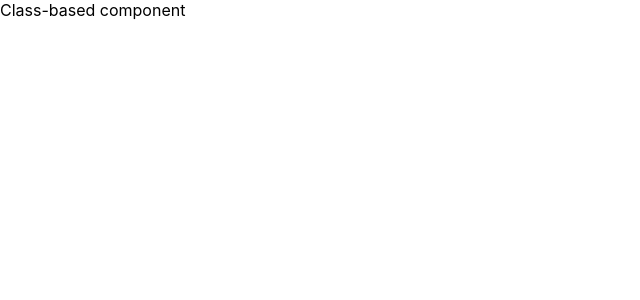
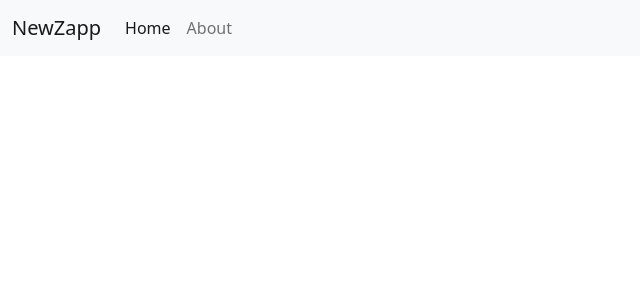
Before and after one commit to Abhijeet6387/NewZapp, a React (Create React App) app: page / in a window 1280 px wide. Shown: the top 300 px of the page, without its empty margins (0-640 px from the left). Built offline with nearby package versions, Linux system fonts and the light colour scheme.

Commit message:
Navbar added

```diff
--- a/public/index.html
+++ b/public/index.html
@@ -7,7 +7,7 @@
     <meta name="theme-color" content="#000000" />
     <meta
       name="description"
-      content="Web site created using create-react-app"
+      content="NewZapp is a news app which provides you with daily news and information of various events happening around the Globe for free!"
     />
     <link rel="apple-touch-icon" href="%PUBLIC_URL%/logo192.png" />
     <!--
@@ -15,6 +15,12 @@
       user's mobile device or desktop. See https://developers.google.com/web/fundamentals/web-app-manifest/
     -->
     <link rel="manifest" href="%PUBLIC_URL%/manifest.json" />
+    <link
+      href="https://cdn.jsdelivr.net/npm/bootstrap@5.1.0/dist/css/bootstrap.min.css"
+      rel="stylesheet"
+      integrity="sha384-KyZXEAg3QhqLMpG8r+8fhAXLRk2vvoC2f3B09zVXn8CA5QIVfZOJ3BCsw2P0p/We"
+      crossorigin="anonymous"
+    />
     <!--
       Notice the use of %PUBLIC_URL% in the tags above.
       It will be replaced with the URL of the `public` folder during the build.
@@ -24,7 +30,7 @@
       work correctly both with client-side routing and a non-root public URL.
       Learn how to configure a non-root public URL by running `npm run build`.
     -->
-    <title>React App</title>
+    <title>NewZapp - Daily News & Information</title>
   </head>
   <body>
     <noscript>You need to enable JavaScript to run this app.</noscript>
@@ -39,5 +45,15 @@
       To begin the development, run `npm start` or `yarn start`.
       To create a production bundle, use `npm run build` or `yarn build`.
     -->
+    <script
+      src="https://cdn.jsdelivr.net/npm/@popperjs/core@2.9.3/dist/umd/popper.min.js"
+      integrity="sha384-eMNCOe7tC1doHpGoWe/6oMVemdAVTMs2xqW4mwXrXsW0L84Iytr2wi5v2QjrP/xp"
+      crossorigin="anonymous"
+    ></script>
+    <script
+      src="https://cdn.jsdelivr.net/npm/bootstrap@5.1.0/dist/js/bootstrap.min.js"
+      integrity="sha384-cn7l7gDp0eyniUwwAZgrzD06kc/tftFf19TOAs2zVinnD/C7E91j9yyk5//jjpt/"
+      crossorigin="anonymous"
+    ></script>
   </body>
 </html>
--- a/src/App.js
+++ b/src/App.js
@@ -1,11 +1,16 @@
 // class-based components based project
 import "./App.css";
 import React, { Component } from "react";
+import Navbar from "./components/Navbar";
 
 export default class App extends Component {
   // name = "Abhijeet";
   //  name can be rendered using {this.name}
   render() {
-    return <div>Class-based component</div>;
+    return (
+      <div>
+        <Navbar />
+      </div>
+    );
   }
 }
--- /dev/null
+++ b/src/components/Navbar.js
@@ -0,0 +1,50 @@
+import React, { Component } from "react";
+import PropTypes from "prop-types";
+
+export class Navbar extends Component {
+  static propTypes = {};
+
+  render() {
+    return (
+      <div>
+        <nav className="navbar navbar-expand-lg navbar-light bg-light">
+          <div className="container-fluid">
+            <a className="navbar-brand" href="/">
+              NewZapp
+            </a>
+            <button
+              className="navbar-toggler"
+              type="button"
+              data-bs-toggle="collapse"
+              data-bs-target="#navbarSupportedContent"
+              aria-controls="navbarSupportedContent"
+              aria-expanded="false"
+              aria-label="Toggle navigation"
+            >
+              <span className="navbar-toggler-icon"></span>
+            </button>
+            <div
+              className="collapse navbar-collapse"
+              id="navbarSupportedContent"
+            >
+              <ul className="navbar-nav me-auto mb-2 mb-lg-0">
+                <li className="nav-item">
+                  <a className="nav-link active" aria-current="page" href="/">
+                    Home
+                  </a>
+                </li>
+                <li className="nav-item">
+                  <a className="nav-link" href="/about">
+                    About
+                  </a>
+                </li>
+              </ul>
+            </div>
+          </div>
+        </nav>
+      </div>
+    );
+  }
+}
+
+export default Navbar;
--- a/src/index.css
+++ b/src/index.css
@@ -1,4 +1,4 @@
-body {
+/* body {
   margin: 0;
   font-family: -apple-system, BlinkMacSystemFont, 'Segoe UI', 'Roboto', 'Oxygen',
     'Ubuntu', 'Cantarell', 'Fira Sans', 'Droid Sans', 'Helvetica Neue',
@@ -10,4 +10,4 @@
 code {
   font-family: source-code-pro, Menlo, Monaco, Consolas, 'Courier New',
     monospace;
-}
+} */
```
